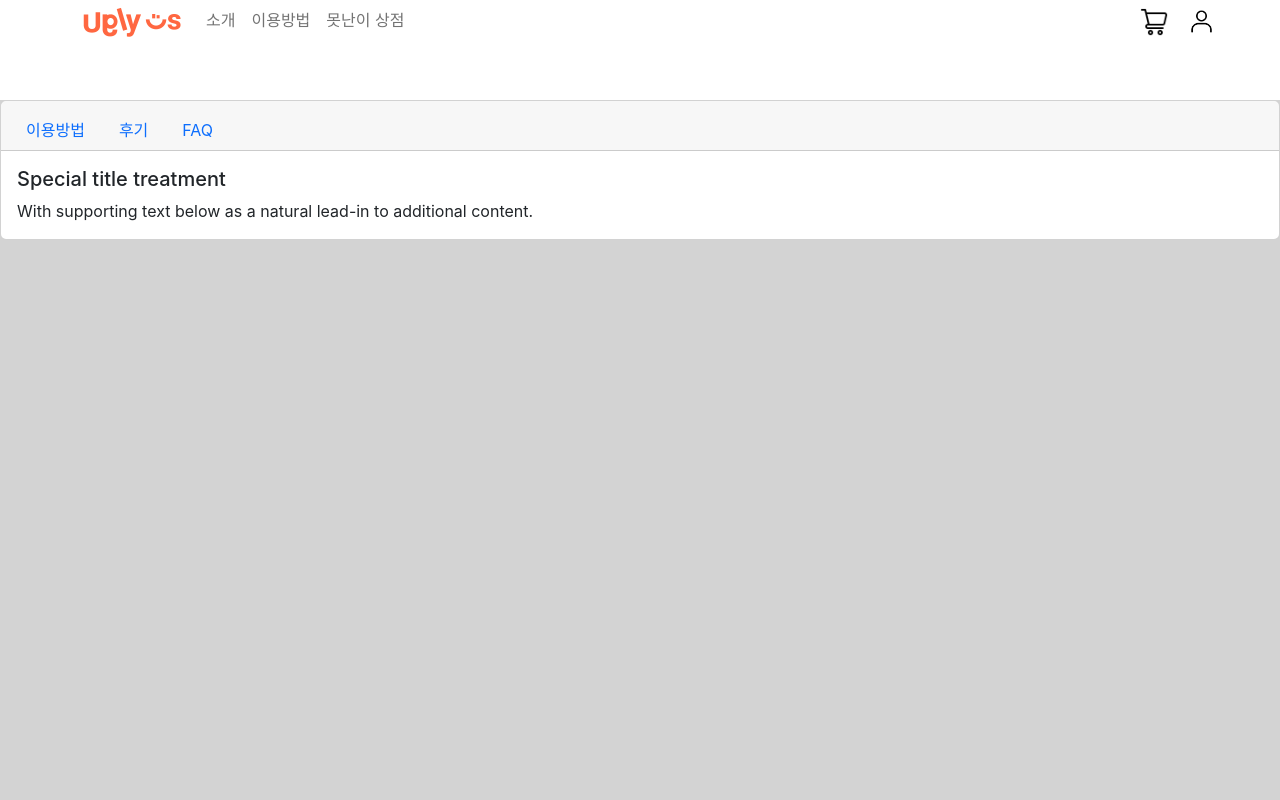
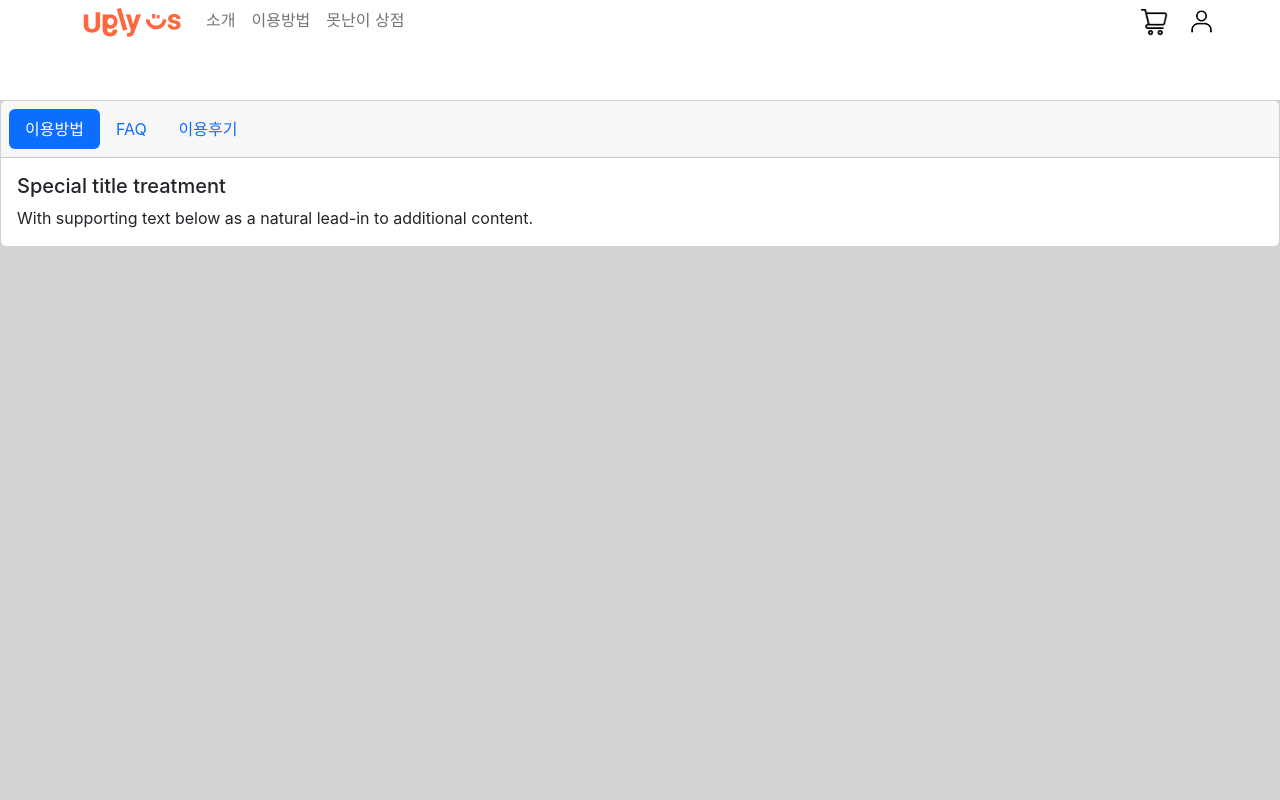
Before and after one commit to Yoon-TG/1-, a React (Create React App) app: page /manual in a window 1280 px wide. Shown: the top 800 px of the page. Built offline with nearby package versions, Linux system fonts and the light colour scheme.

Commit message:
0923 학원 진도

```diff
--- a/src/App.js
+++ b/src/App.js
@@ -40,7 +40,11 @@ function Main() {
         <Route path='/' element={<MainPage />} />
         <Route path='/main' element={<MainPage />} />
         <Route path='/aboutUs' element={<AboutUs />} />
-        <Route path='/manual' element={<Manual />} />
+        <Route path='/manual' element={<Manual />}>
+          {/* <Route path='/manual' element={<div>기본 이용 방법화면</div>}></Route>
+          <Route path='/manual/FAQ' element={<div style={{fontSize:'70px'}}>faq화면</div>}></Route>
+          <Route path='/review' element={<div>review 화면</div>}></Route> */}
+        </Route>
         <Route path='/store' element={<Store />} />
       </Routes>
 
--- a/src/components/manual.js
+++ b/src/components/manual.js
@@ -3,7 +3,7 @@ import {Card, Nav } from 'react-bootstrap';
 function Manual(){
     return(
         <div style={{backgroundColor:'lightgray', width:'100vw', height:'100vh', position:'relative', top:'100px'}}>
-            <Card>
+            {/* <Card>
                 <Card.Header>
                     <Nav variant="tabs" defaultActiveKey="#first" >
                         <Nav.Item>
@@ -25,7 +25,32 @@ function Manual(){
                         With supporting text below as a natural lead-in to additional content.
                     </Card.Text>
                 </Card.Body>
-            </Card>
+            </Card> */}
+
+<Card>
+      <Card.Header>
+        <Nav variant="pills" defaultActiveKey="#first">
+          <Nav.Item>
+            <Nav.Link href="#first">이용방법</Nav.Link>
+          </Nav.Item>
+          <Nav.Item>
+            <Nav.Link href="#link">FAQ</Nav.Link>
+          </Nav.Item>
+          <Nav.Item>
+            <Nav.Link href="#disabled">
+              이용후기
+            </Nav.Link>
+          </Nav.Item>
+        </Nav>
+      </Card.Header>
+      <Card.Body>
+        <Card.Title>Special title treatment</Card.Title>
+        <Card.Text>
+          With supporting text below as a natural lead-in to additional content.
+        </Card.Text>
+      </Card.Body>
+    </Card>
+
         </div>
     )
 }
```
